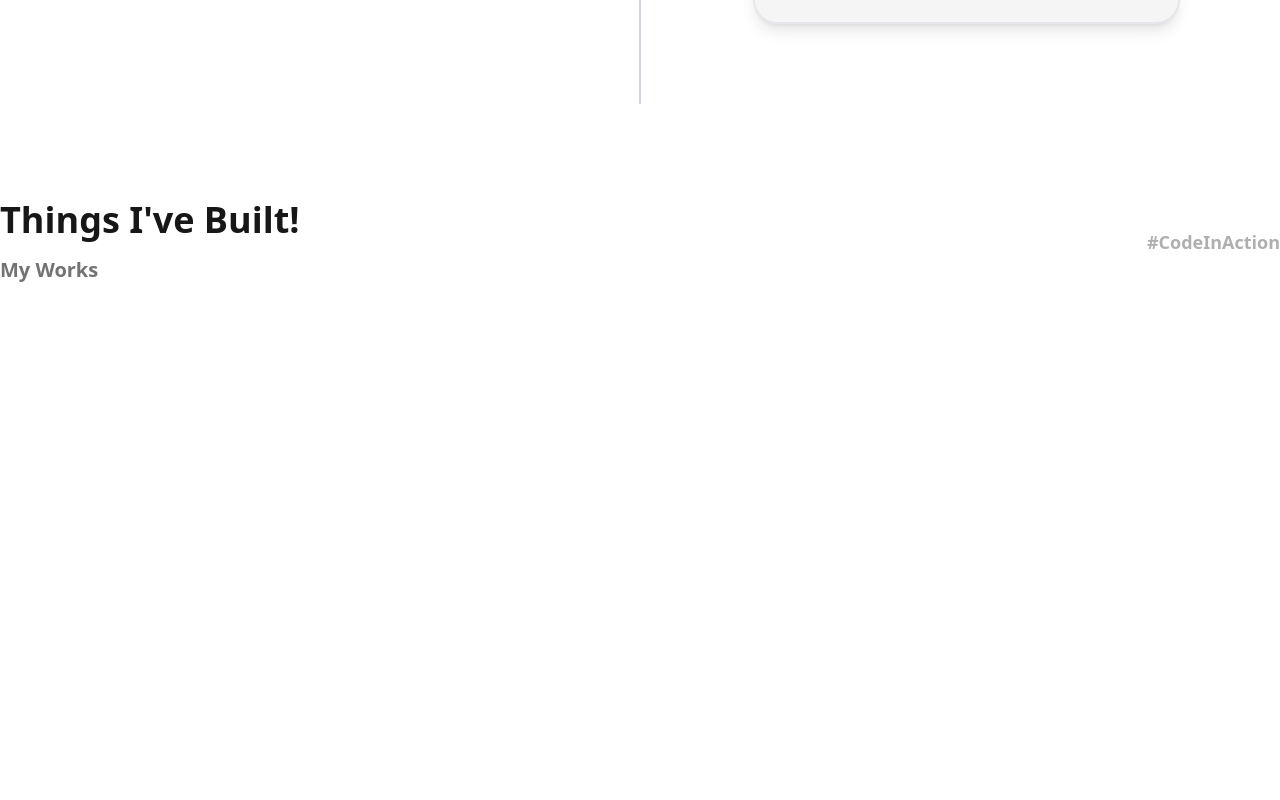
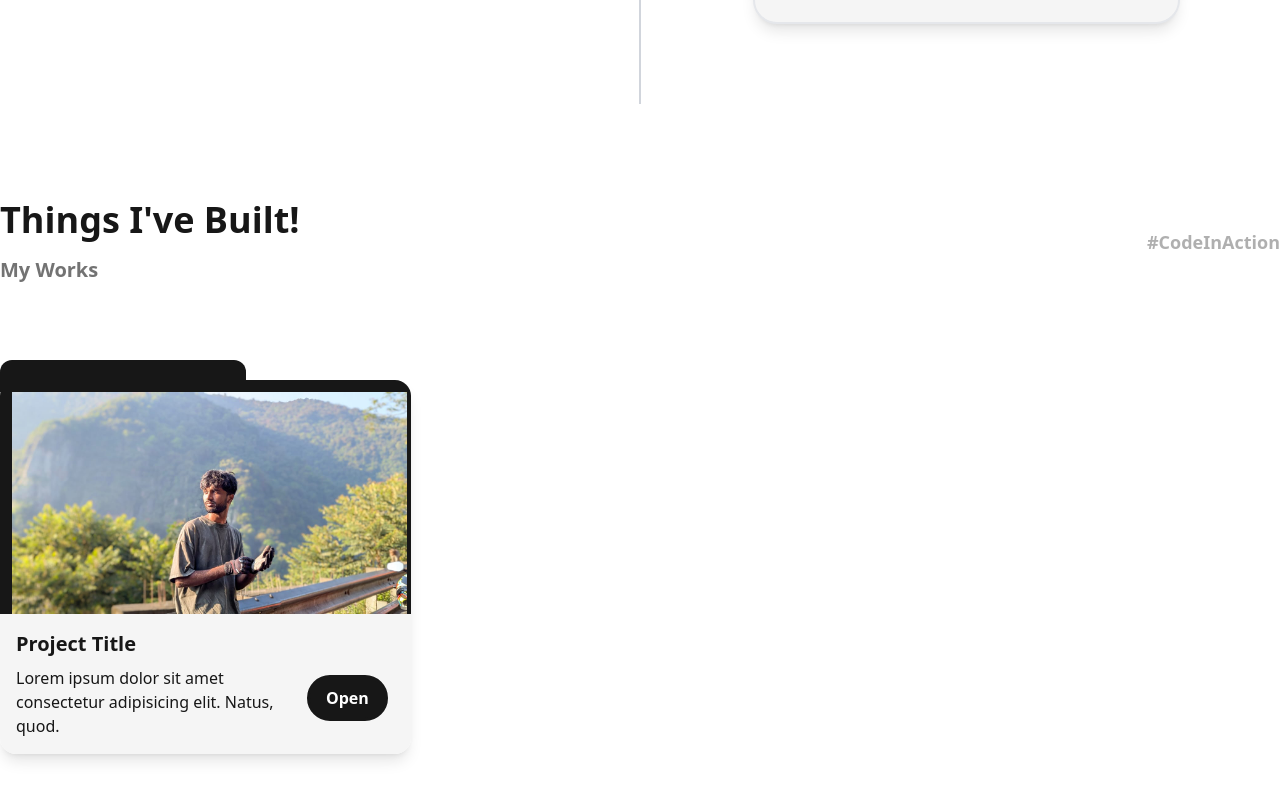
Before and after one commit to praghu-b/next-portfolio, a Next.js app: page / in a window 1280 px wide. Shown: the part 2008-2808 px from the top of the page. Built offline with nearby package versions, Linux system fonts and the light colour scheme; a web font is replaced by a local one.

Commit message:
feat(ui): add project card to project section

```diff
--- a/src/components/sections/Project.tsx
+++ b/src/components/sections/Project.tsx
@@ -1,11 +1,13 @@
 import Image from "next/image";
 import { motion } from "framer-motion";
+import Prakash from "../../../public/me/ooty-landscape.jpeg"
+import { Button } from "../common/Button";
 
 export default function ProjectSection() {
 
     return (
         <section className="relative min-h-screen w-full">
-            <div className="max-w-7xl mx-auto">
+            <div className="max-w-7xl mx-auto space-y-24">
                 <div className="flex items-center justify-between">
                     <div className="space-y-4">
                         <h1 className="text-4xl font-bold">Things I've Built!</h1>
@@ -19,8 +21,24 @@ export default function ProjectSection() {
                         #CodeInAction
                     </motion.p>
                 </div>
-                <div className="">
-
+                <div className="grid grid-cols-1 sm:grid-cols-2 md:grid-cols-3 gap-6">
+                    <div className="relative">
+                        <div className="absolute -top-5 w-3/5 h-8 bg-primary rounded-t-xl"></div>
+                        <div className="flex flex-col shadow-lg rounded-2xl overflow-hidden">
+                            <div className="flex-3 h-80 pl-3 pr-1 pt-3 bg-primary">
+                                <Image src={Prakash} alt="Prakash" />
+                            </div>
+                            <div className="flex-1 flex items-center justify-between p-4 bg-muted">
+                                <div className="flex-3 space-y-2">
+                                    <p className="text-xl text-primary font-bold">Project Title</p>
+                                    <p className="">Lorem ipsum dolor sit amet consectetur adipisicing elit. Natus, quod.</p>
+                                </div>
+                                <div className="flex-1 flex justify-center">
+                                    <Button label={'Open'} variant="primary"/>
+                                </div>
+                            </div>
+                        </div>
+                    </div>
                 </div>
             </div>
         </section>
```
